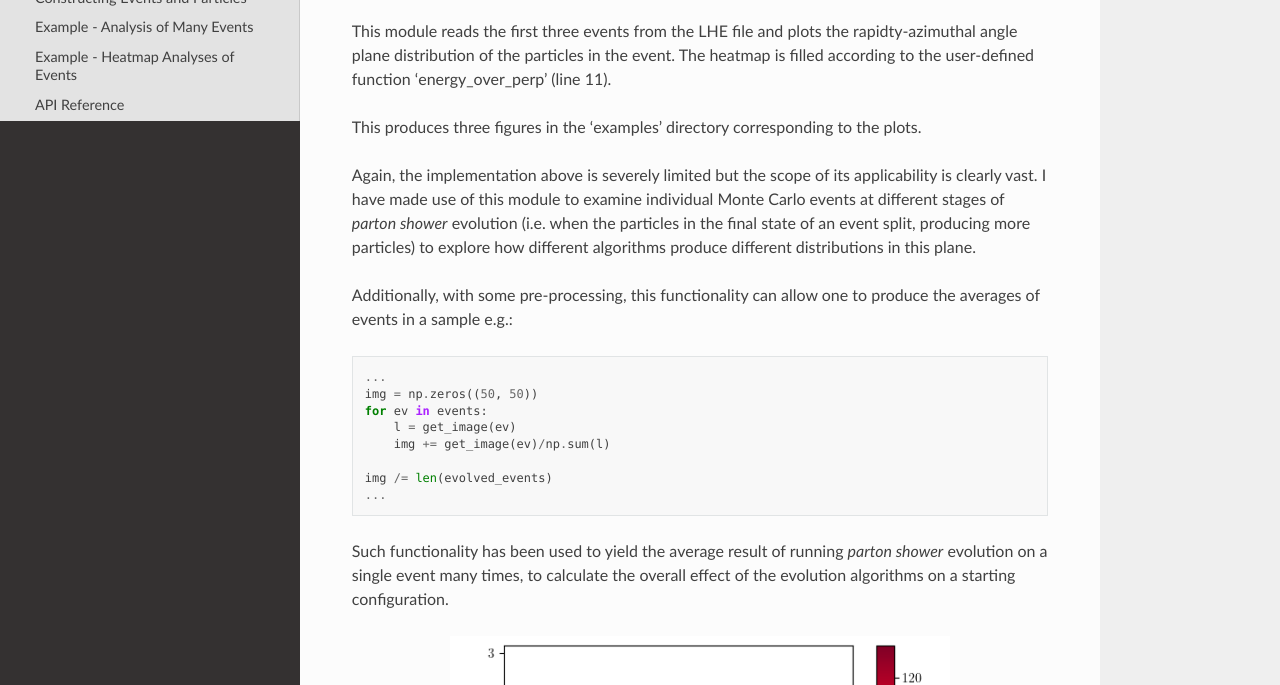
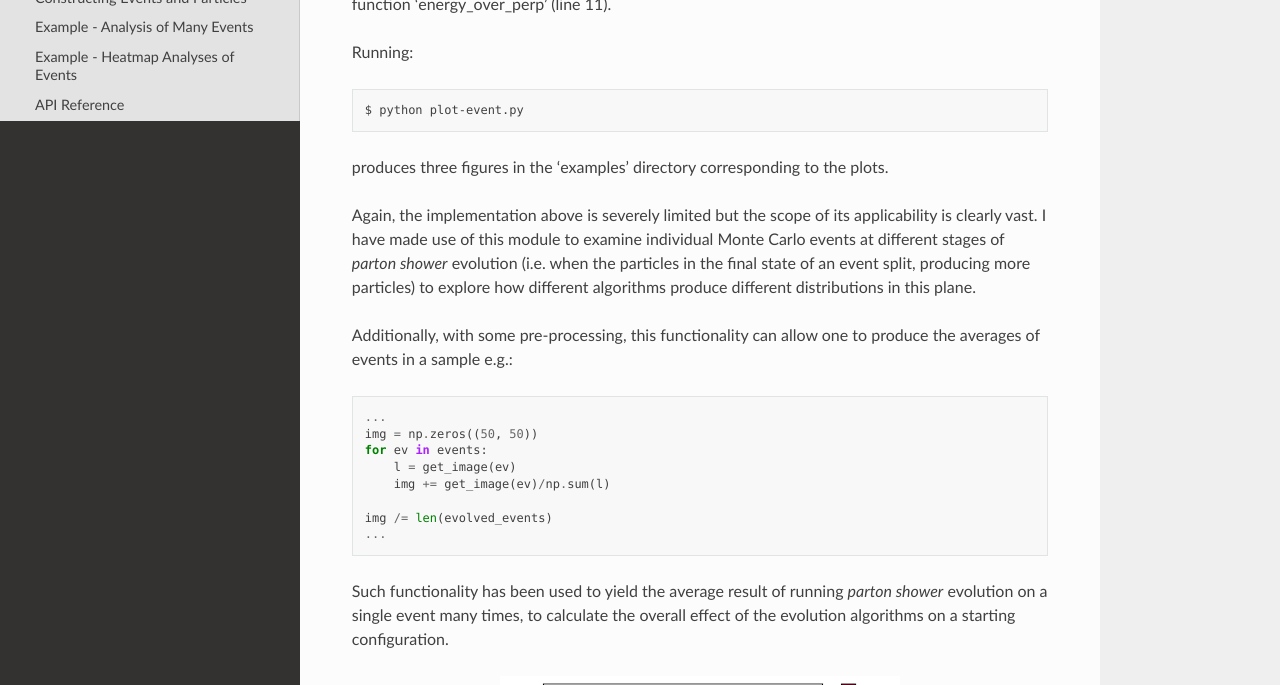
Before and after one commit to Hitham2496/EventPlotter, a Sphinx documentation site: the page built from docs/examples.rst, in a window 1280 px wide and 900 px high, scrolled down 2481 px, cut to the strip 215-900 px from the top of the window. Built offline with Sphinx 7.4.7 and the Read the Docs theme 2.0.0, drawn with Linux system fonts in a browser that asks for light colours; pages that are not in the unit, such as notebooks, are missing from menus.

Commit message:
Update bash formatting in docs

```diff
--- a/docs/examples.rst
+++ b/docs/examples.rst
@@ -92,7 +92,7 @@ The script can be run with:
 This produces the following histogram:
 
 .. image:: _static/_img/ht-plot-example.png
-   :width: 500
+   :width: 400
    :alt: Histogram example
    :align: center
 
@@ -117,7 +117,13 @@ This module reads the first three events from the LHE file and plots the rapidty
 angle plane distribution of the particles in the event. The heatmap is filled according to
 the user-defined function 'energy_over_perp' (line 11).
 
-This produces three figures in the 'examples' directory corresponding to the plots.
+Running:
+
+.. code-block:: bash
+
+   $ python plot-event.py
+
+produces three figures in the 'examples' directory corresponding to the plots.
 
 Again, the implementation above is severely limited but the scope of its applicability is
 clearly vast. I have made use of this module to examine individual Monte Carlo events at
@@ -144,11 +150,11 @@ evolution on a single event many times, to calculate the overall effect of the e
 algorithms on a starting configuration.
 
 .. image:: _static/_img/input_wm_5j.png
-   :width: 500
+   :width: 400
    :alt: Input W+5j event
    :align: center
 .. image:: _static/_img/output_wm_5j.png
-   :width: 500
+   :width: 400
    :alt: Average shower-evolved W+5j event
    :align: center
 
```
Also changed, not shown: docs/setup.rst (+5 -5 lines).
